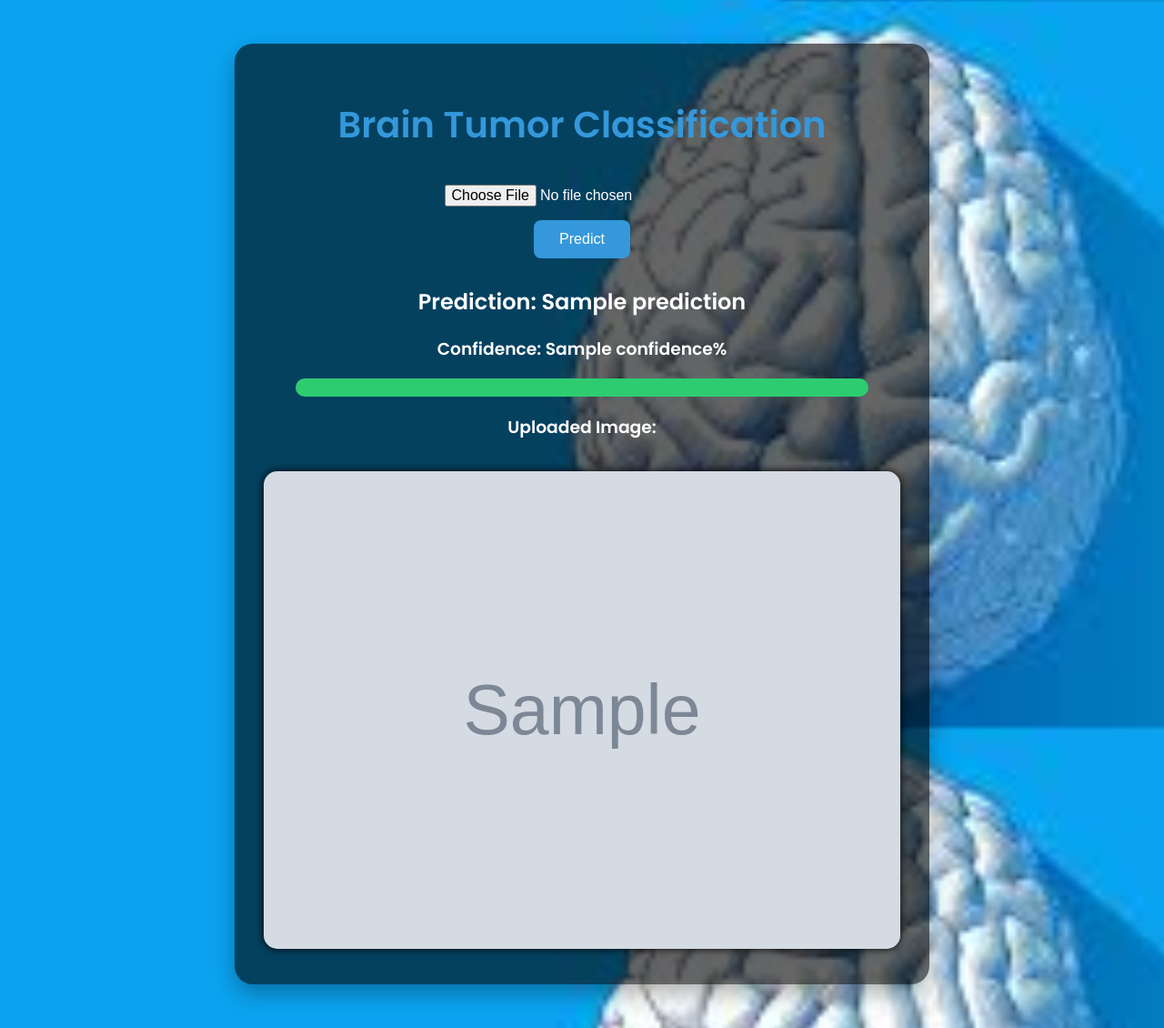
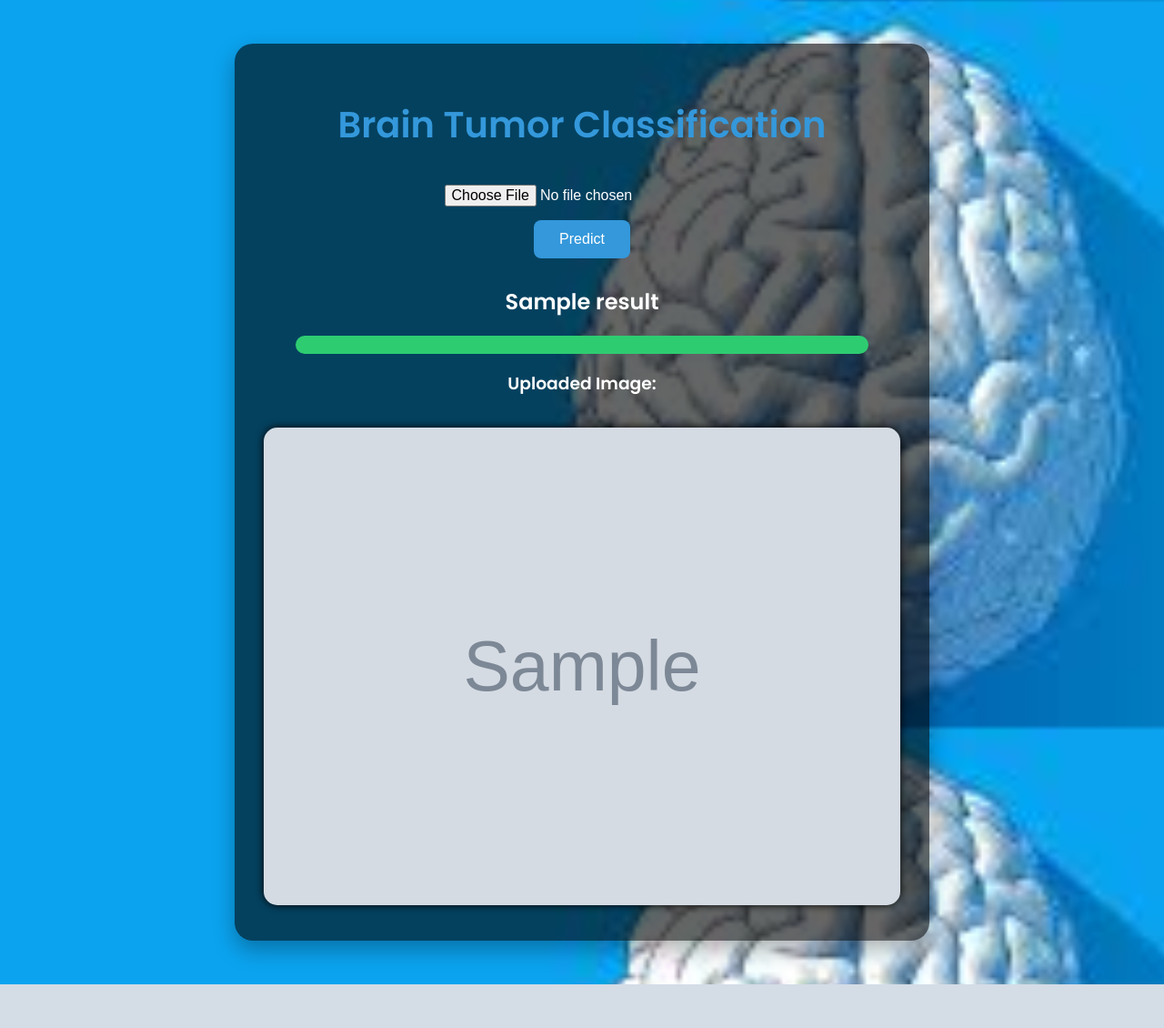
Before and after one commit to Leoash14/brain-tumor-app, a Flask app: template templates/index.html in a window 1280 px wide. Shown: the whole page at 91% size. After the commit the page ends 1082 px from the top, so only its background shows below. Run offline with Flask 2, Linux system fonts and the light colour scheme; the template is opened without the code that fills it: most values are stand-ins (such as "Sample title", 1, 10 or a date in 2020); grey boxes marked "Sample" are stand-in pictures; parts of the project's set-up code (start-up, migrations or seed data) failed here and were passed over.

Commit message:
Update HTML layout to show result and confidence bar correctly

```diff
--- a/templates/index.html
+++ b/templates/index.html
@@ -138,8 +138,7 @@
 
         {% if prediction %}
             <div class="result-box">
-                <h2>Prediction: {{ prediction }}</h2>
-                <h3>Confidence: {{ confidence }}%</h3>
+                <h2>{{ result }}</h2>
                 <div class="confidence-bar" style="width: {{ confidence }}%;"></div>
             </div>
         {% endif %}
```
